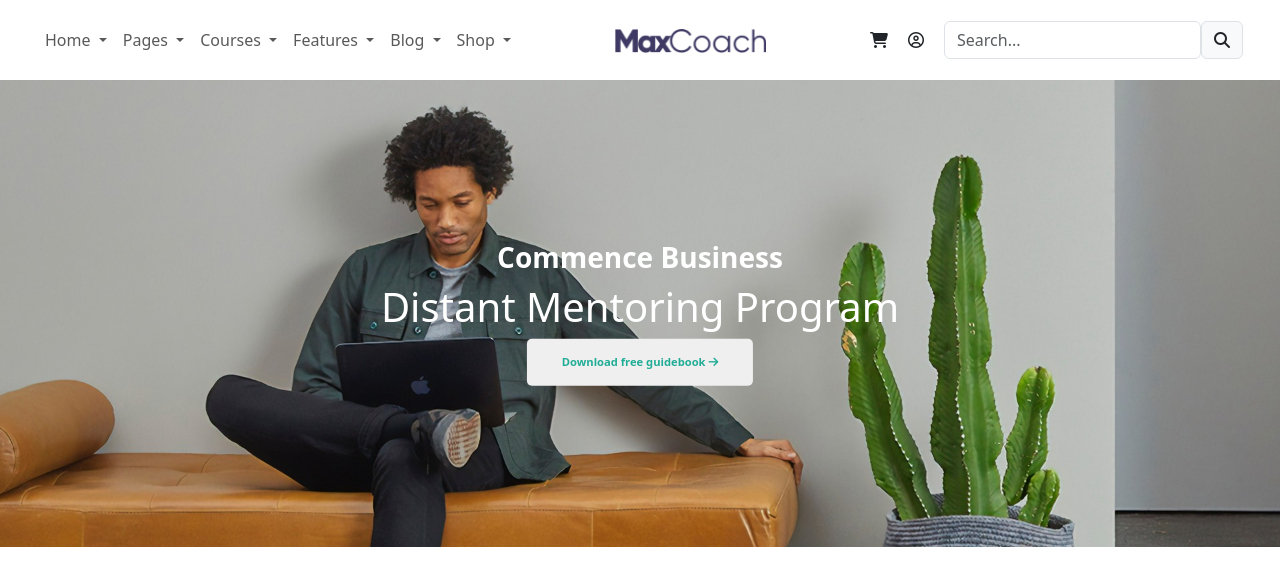
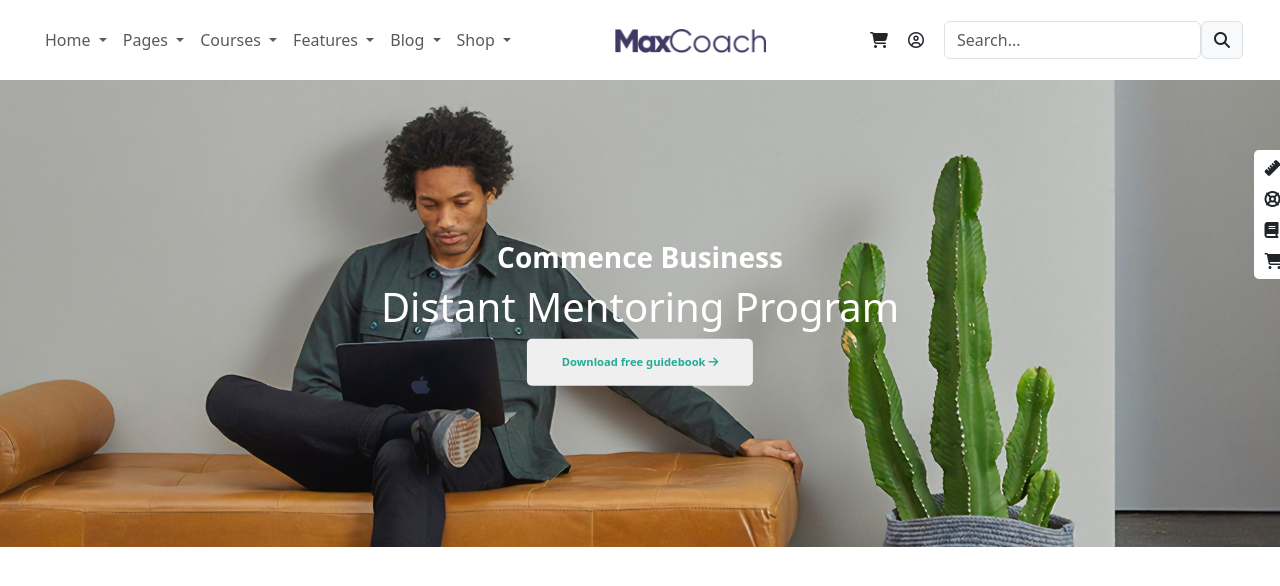
Before and after one commit to VeronicaFontana/proj-html-vuejs, a Vue app: page / in a window 1280 px wide. Shown: the top 586 px of the page. Built offline with nearby package versions, Linux system fonts and the light colour scheme.

Commit message:
[ADD] Jumbotron icons

```diff
--- a/src/components/Header.vue
+++ b/src/components/Header.vue
@@ -103,6 +103,12 @@ export default {
         <h1>Distant Mentoring Program</h1>
         <button>Download free guidebook <i class="fa-solid fa-arrow-right"></i></button>
       </div>
+      <div class="icons d-flex flex-column">
+        <i class="fa-solid fa-ruler"></i>
+        <i class="fa-solid fa-life-ring"></i>
+        <i class="fa-solid fa-book"></i>
+        <i class="fa-solid fa-cart-shopping"></i>
+      </div>
     </section>
   </header>
 </template>
@@ -153,6 +159,18 @@ export default {
       color: $text-color;
     }
   }
+  .icons{
+    background-color: white;
+    padding: 10px;
+    border-radius: 5px;
+    position: absolute;
+    left: 98%;
+    top: 15%;
+
+    .fa-ruler, .fa-life-ring, .fa-book{
+      margin-bottom: 15px;
+    }
+  }
 }
 
 </style>
```
